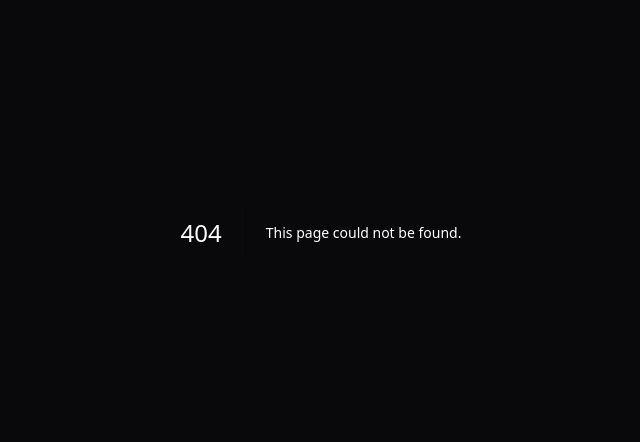
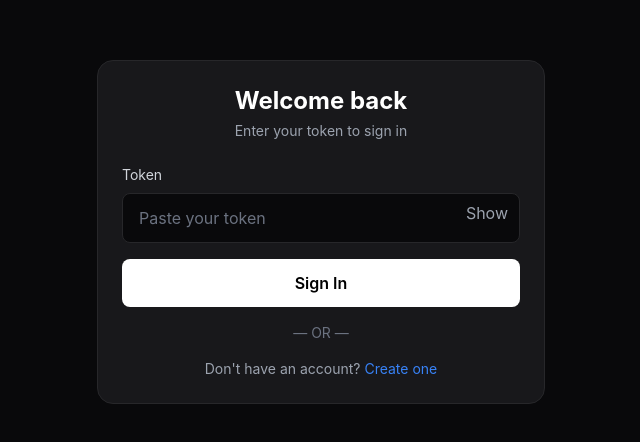
Before and after one commit to 0xF34/autohart, a Next.js app: page /login in a window 1280 px wide. Before the commit this address had no page. Shown: the part 168-610 px from the top of the page, without its empty margins (319-959 px from the left). Built offline with nearby package versions, Linux system fonts and the light colour scheme.

Commit message:
Implement login page with token authentication

```diff
--- /dev/null
+++ b/app/login/page.js
@@ -0,0 +1,86 @@
+'use client'
+
+import { useState } from 'react'
+import { useRouter } from 'next/navigation'
+import Link from 'next/link'
+
+export default function LoginPage() {
+  const [token, setToken] = useState('')
+  const [showToken, setShowToken] = useState(false)
+  const [loading, setLoading] = useState(false)
+  const [error, setError] = useState('')
+  const router = useRouter()
+
+  const handleSubmit = async (e) => {
+    e.preventDefault()
+    setLoading(true)
+    setError('')
+
+    try {
+      const res = await fetch('/api/login', {
+        method: 'POST',
+        headers: { 'Content-Type': 'application/json' },
+        body: JSON.stringify({ token })
+      })
+
+      const data = await res.json()
+
+      if (data.success) {
+        router.push('/dashboard')
+      } else {
+        setError(data.message)
+      }
+    } catch {
+      setError('Network error')
+    }
+
+    setLoading(false)
+  }
+
+  return (
+    <div className="min-h-screen flex items-center justify-center p-4">
+      <div className="w-full max-w-md bg-card border border-border rounded-2xl p-6">
+        <h1 className="text-2xl font-bold text-center mb-1">Welcome back</h1>
+        <p className="text-gray-400 text-center text-sm mb-6">Enter your token to sign in</p>
+
+        <form onSubmit={handleSubmit} className="space-y-4">
+          <div className="relative">
+            <label className="block text-sm text-gray-300 mb-2">Token</label>
+            <input
+              type={showToken ? 'text' : 'password'}
+              value={token}
+              onChange={(e) => setToken(e.target.value)}
+              placeholder="Paste your token"
+              className="w-full bg-bg border border-border rounded-lg px-4 py-3 text-white placeholder-gray-500 focus:outline-none focus:border-accent pr-12"
+              required
+            />
+            <button
+              type="button"
+              onClick={() => setShowToken(!showToken)}
+              className="absolute right-3 top-9 text-gray-400"
+            >
+              {showToken ? 'Hide' : 'Show'}
+            </button>
+          </div>
+
+          {error && <p className="text-red-400 text-sm">{error}</p>}
+
+          <button
+            type="submit"
+            disabled={loading}
+            className="w-full bg-white text-black font-semibold rounded-lg py-3 disabled:opacity-50"
+          >
+            {loading ? 'Signing in...' : 'Sign In'}
+          </button>
+        </form>
+
+        <div className="text-center my-4 text-gray-500 text-sm">— OR —</div>
+
+        <p className="text-center text-sm text-gray-400">
+          Don't have an account?{' '}
+          <Link href="/signup" className="text-accent">Create one</Link>
+        </p>
+      </div>
+    </div>
+  )
+}
```
